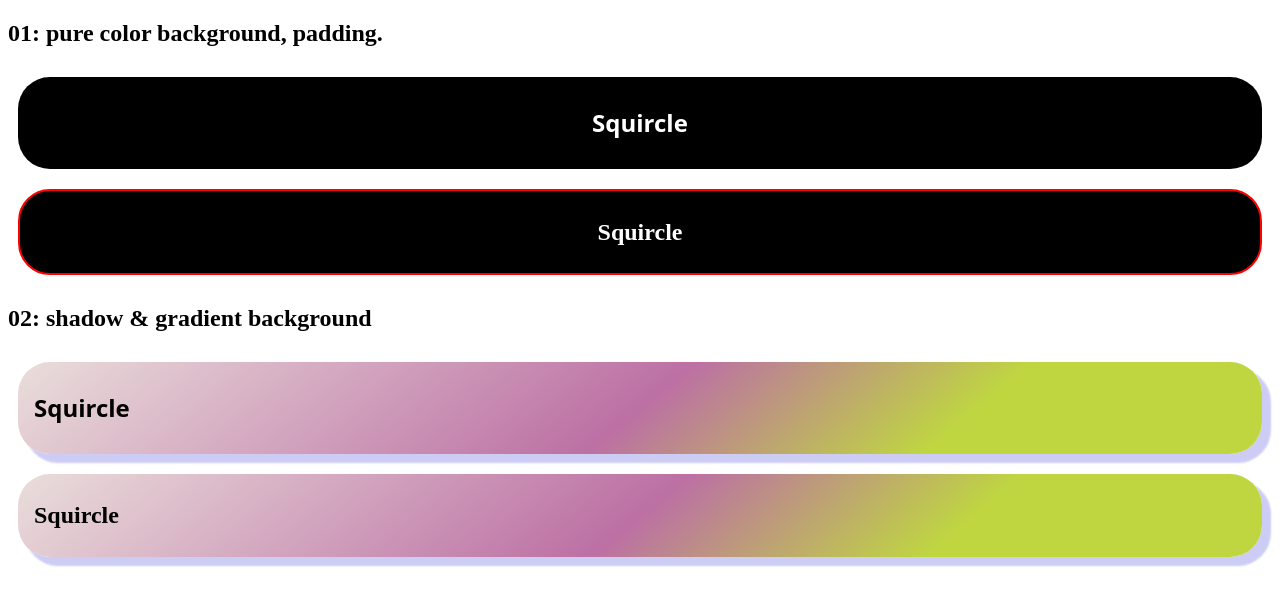
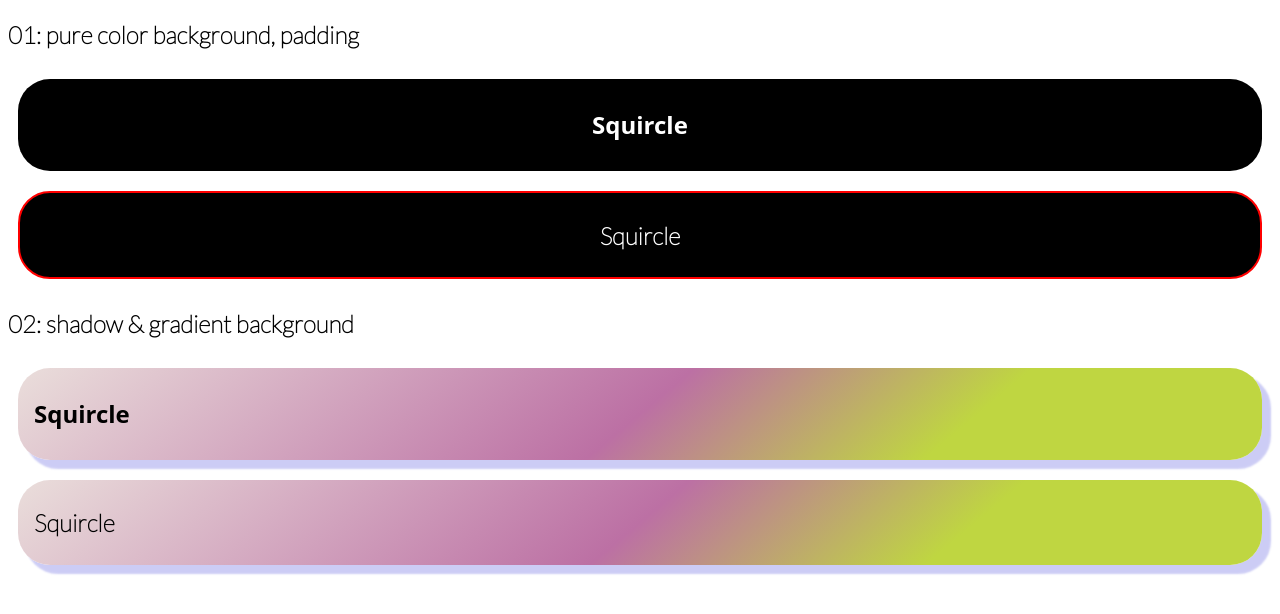
Before and after one commit to Leechael/lit-squircle, a website built with Vite: page index.html in a window 1280 px wide. Built offline with nearby package versions, Linux system fonts and the light colour scheme; what figma-squircle would draw is missing.

Commit message:
polishing the page

```diff
--- a/index.html
+++ b/index.html
@@ -5,7 +5,14 @@
     <meta name="viewport" content="width=device-width, initial-scale=1.0" />
     <title>Squircle in Web Component</title>
     <script type="module" src="/src/squircle.ts"></script>
+    <link rel="preconnect" href="https://fonts.googleapis.com">
+    <link rel="preconnect" href="https://fonts.gstatic.com" crossorigin>
+    <link href="https://fonts.googleapis.com/css2?family=Lato:wght@100&display=swap" rel="stylesheet">
     <style>
+      body {
+        font-family: Lato;
+      }
+
       .canvas {
         padding: 10px;
       }
@@ -29,7 +36,7 @@
   </head>
   <body>
     <section>
-      <h2>01: pure color background, padding.</h2>
+      <h2>01: pure color background, padding</h2>
       <div class="canvas">
         <x-squircle class="example1 squircle" radius="32">
           <h1>Squircle</h1>
```
Also changed, not shown: src/squircle.ts (+1 -2 lines).
